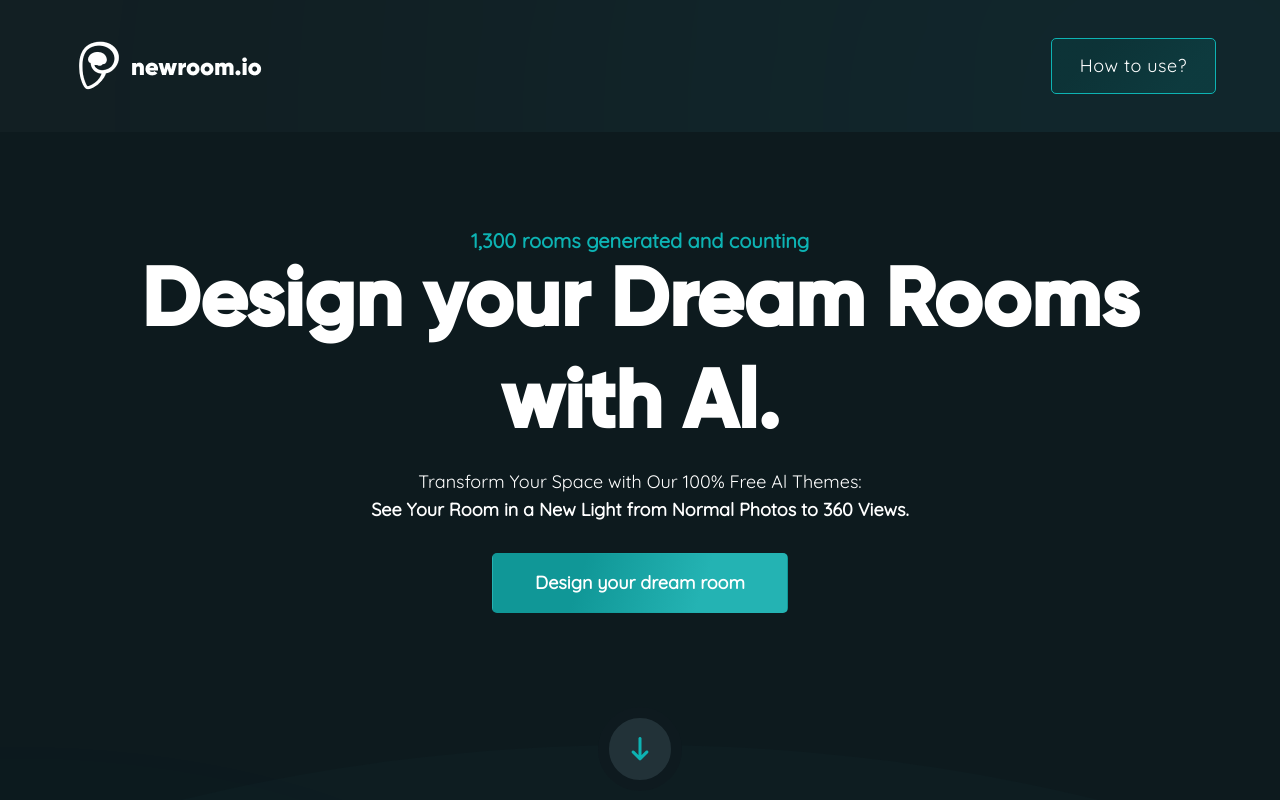
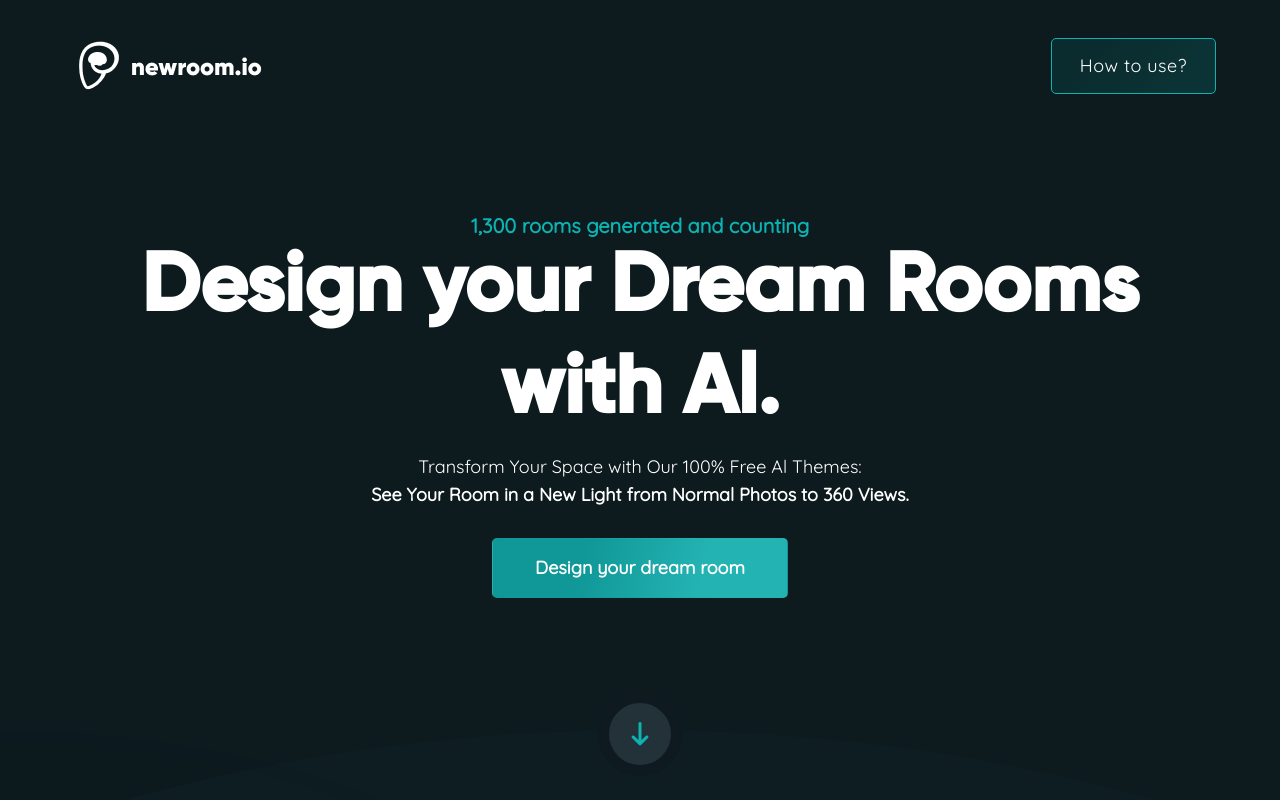
Before and after one commit to amakadiya98/DreamHome, a Next.js app: page / in a window 1280 px wide. Shown: the top 800 px of the page. Built offline with nearby package versions, Linux system fonts and the light colour scheme.

Commit message:
home page and header setting on home page

```diff
--- a/src/components/Header.js
+++ b/src/components/Header.js
@@ -31,6 +31,8 @@ const HeaderContent = styled.div`
   display: flex;
   align-items: center;
   justify-content: space-between;
+  z-index: 10;
+  position: relative;
 `;
 
 export const HeadingAndSubHeading = () => {
--- a/src/components/Home.js
+++ b/src/components/Home.js
@@ -577,9 +577,11 @@ const DesignTextInfo = styled.div`
   justify-content: center;
   flex-direction: column;
   gap: 20px;
+  padding-left: 1.5rem;
 
   @media screen and (max-width: 899px) {
     padding-top: 3rem;
+    padding-left: 0;
   }
 
 `
@@ -825,6 +827,8 @@ const ContainerWrapper = styled.div`
   position: relative;
   background-color: #0D1A1E;
   padding-bottom: 8rem;
+  margin-top: -135px;
+  padding-top: 120px;
 `;
 
 const SubHeading = styled.h2`
```
